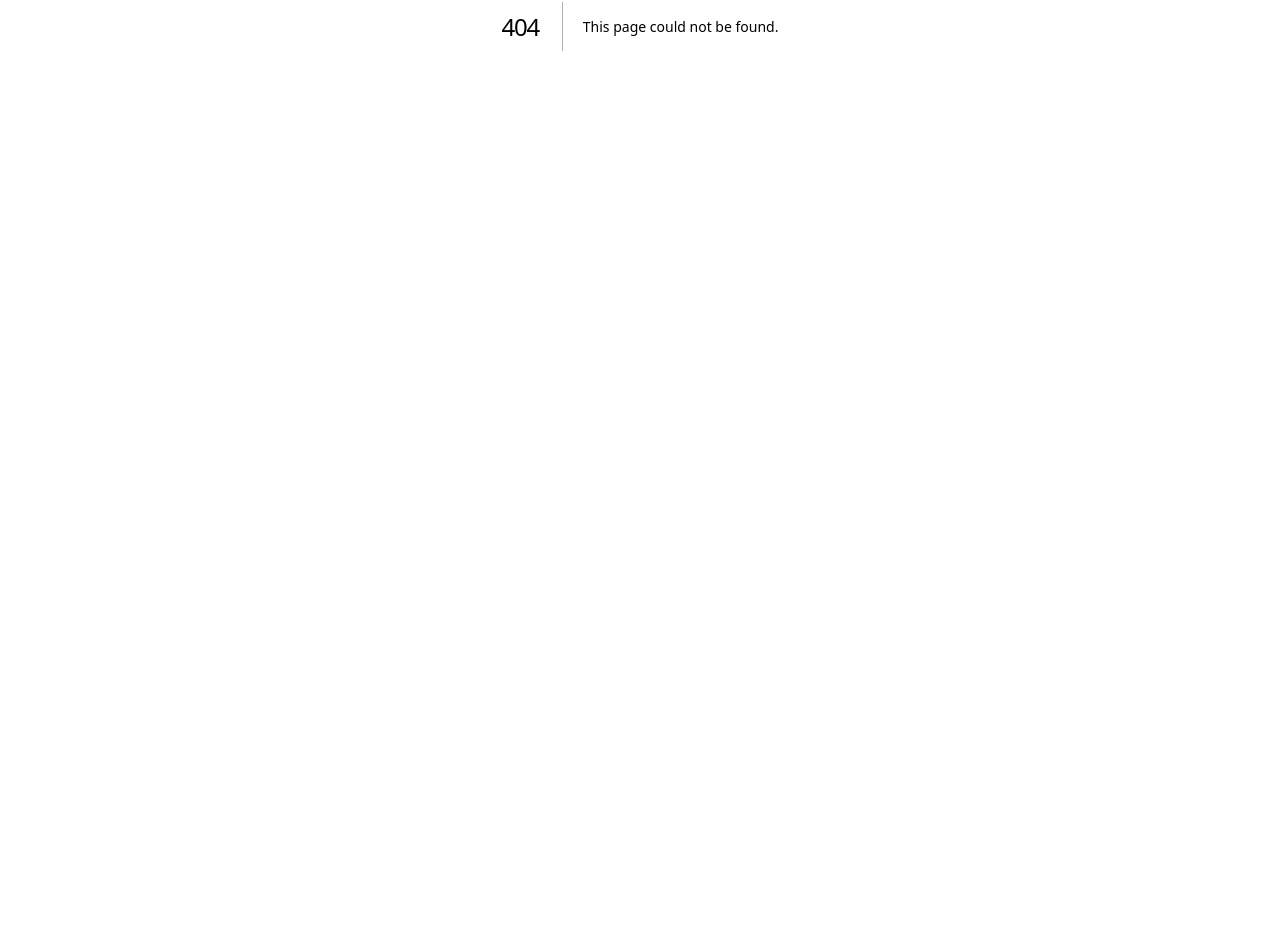
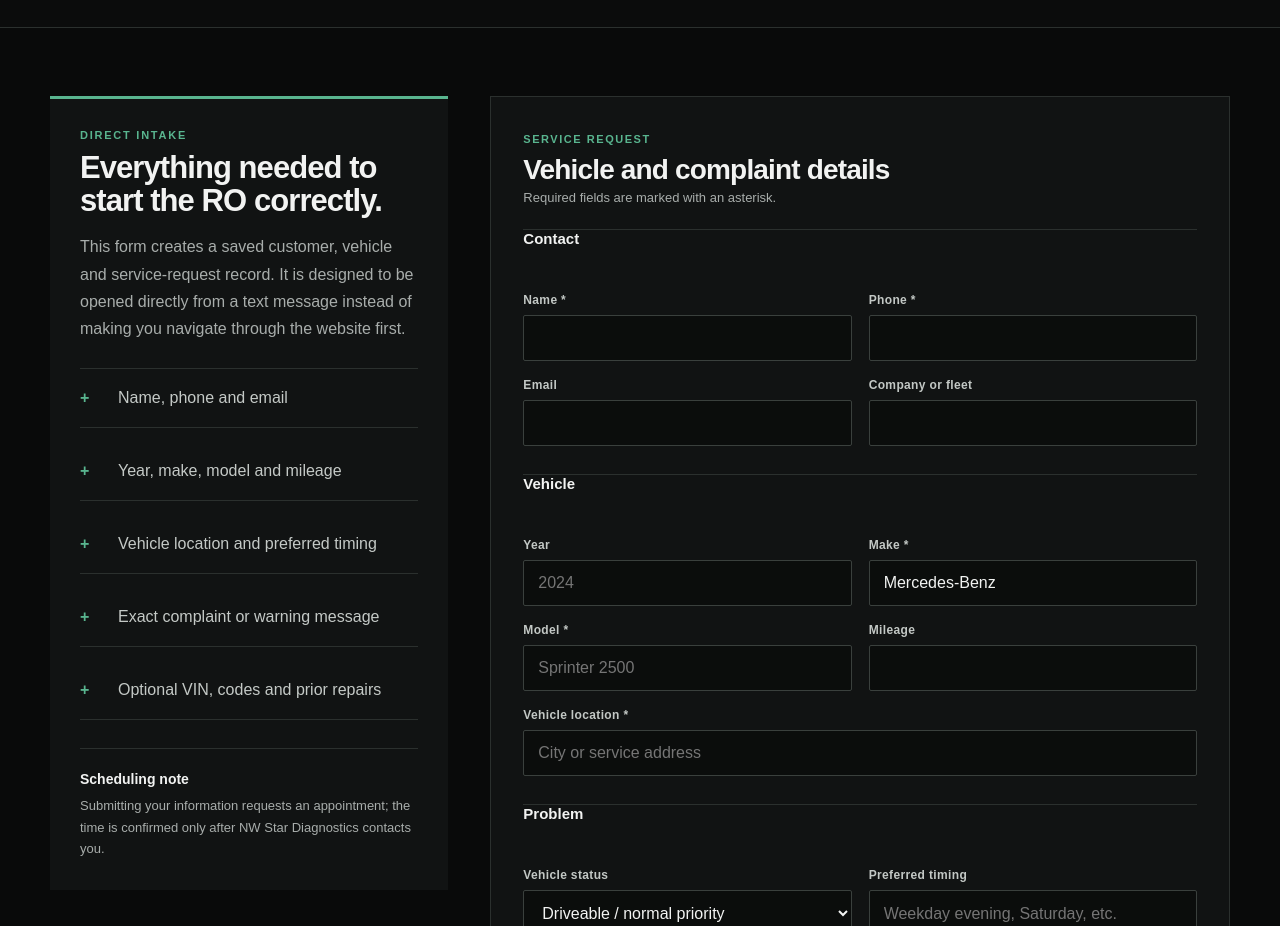
Before and after one commit to VitaliiOm23/NWStar, a Next.js app: page /schedule in a window 1280 px wide. Before the commit this address had no page. Shown: the part 374-1300 px from the top of the page. Before the commit the page ends 800 px from the top, so only its background shows below. Built offline with nearby package versions, Linux system fonts and the light colour scheme.

Commit message:
Add direct customer appointment request link

```diff
--- /dev/null
+++ b/app/schedule/page.tsx
@@ -0,0 +1,39 @@
+import { PublicShell } from "@/components/PublicShell";
+import { ServiceRequestForm } from "@/components/ServiceRequestForm";
+
+export const metadata = {
+  title: "Schedule Service",
+  description: "Send your contact, vehicle, complaint, location and preferred timing directly to NW Star Diagnostics.",
+};
+
+export default function SchedulePage() {
+  return (
+    <PublicShell
+      eyebrow="Schedule / vehicle intake"
+      title="Send your vehicle information directly."
+      intro="Use this link when NW Star Diagnostics asks for your information. Add your contact details, vehicle, location, concern and preferred timing so everything is saved before scheduling."
+    >
+      <section className="section request-section">
+        <div className="shell intake">
+          <aside className="request-guide">
+            <div className="eyebrow">Direct intake</div>
+            <h2>Everything needed to start the RO correctly.</h2>
+            <p>This form creates a saved customer, vehicle and service-request record. It is designed to be opened directly from a text message instead of making you navigate through the website first.</p>
+            <ul className="check-list compact">
+              <li>Name, phone and email</li>
+              <li>Year, make, model and mileage</li>
+              <li>Vehicle location and preferred timing</li>
+              <li>Exact complaint or warning message</li>
+              <li>Optional VIN, codes and prior repairs</li>
+            </ul>
+            <div className="request-next">
+              <strong>Scheduling note</strong>
+              <p>Submitting your information requests an appointment; the time is confirmed only after NW Star Diagnostics contacts you.</p>
+            </div>
+          </aside>
+          <ServiceRequestForm />
+        </div>
+      </section>
+    </PublicShell>
+  );
+}
```
